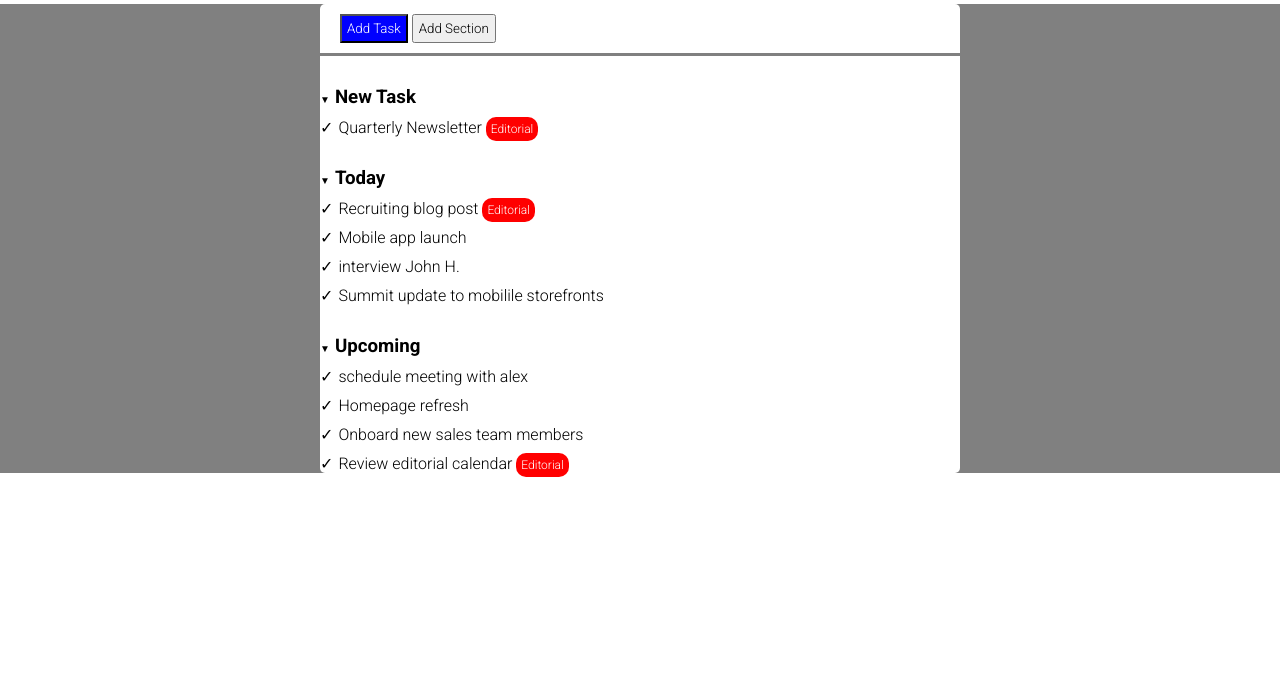
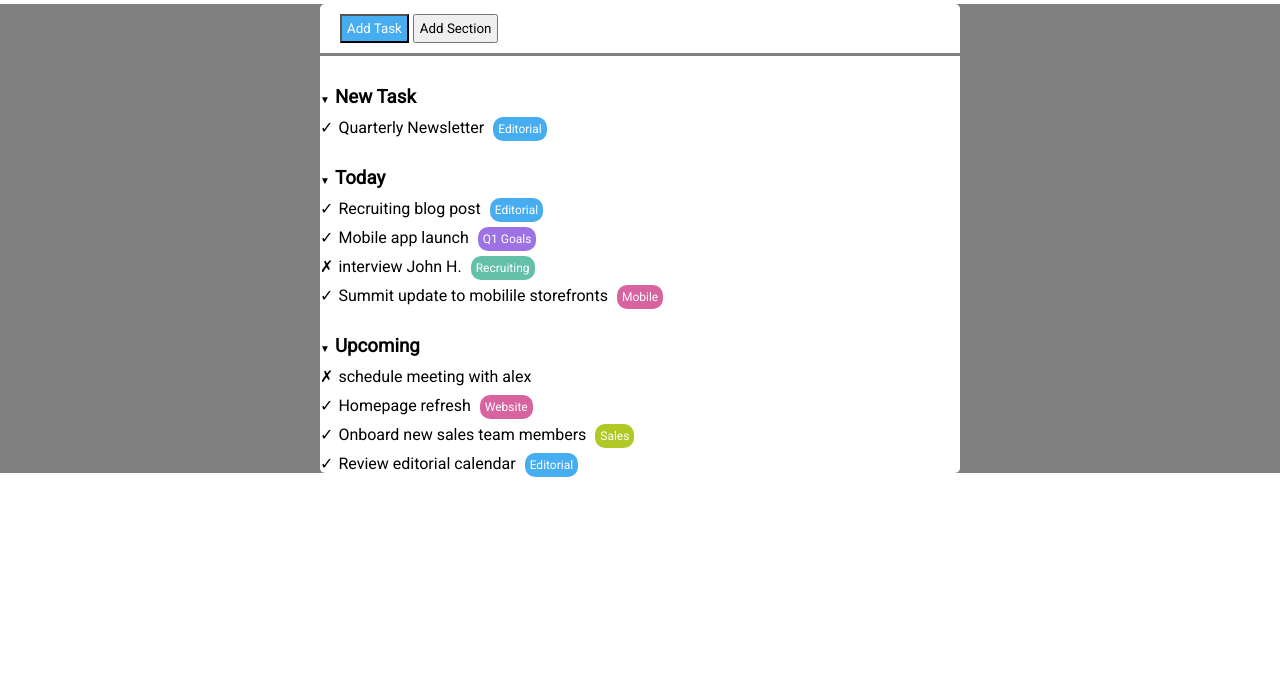
Before and after one commit to Fedois/html-css-toboolist, a plain HTML site: page index.html in a window 1280 px wide. Shown: the part 116-800 px from the top of the page. Drawn offline with Linux system fonts and the light colour scheme.

Commit message:
sistemazione colori nella lista

```diff
--- a/css/style.css
+++ b/css/style.css
@@ -24,15 +24,15 @@ main{
     margin: auto;
     border-radius: 5px;
 }
-.buttons{
+.input{
     padding: 10px 20px;
     border-bottom: 3px solid gray;
 }
-.input{
+.button{
     padding: 5px;
 }
 .one{
-    background-color: blue;
+    background-color: #47adf1;
     color: white;
 }
 h3{
@@ -49,13 +49,34 @@ p{
 p::before{
     content: '\2713 ';
     margin-right: 5px;
+    /* border: 1px solid red; */
 }
 span{
     font-size: 12px;
-    background-color: red;
     padding: 5px;
+    margin-left: 5px;
     border-radius: 10px;
     color: white;
 }
+.blue{
+    background-color: #47adf1;
+}
+.violet{
+    background-color: #9c72e4;
+}
+.green{
+    background-color: #64c0a9;
+}
+.orange{
+    background-color: #d863a1;
+}
+.red{
+    background-color: #d863a1;
+}
+.lime{
+    background-color: #b0c926;
+}
+.ballot::before{
+    content: '\2717';
 
 }
--- a/index.html
+++ b/index.html
@@ -7,7 +7,7 @@
     <link rel="stylesheet" href="css/style.css">
     <link rel="preconnect" href="https://fonts.googleapis.com">
     <link rel="preconnect" href="https://fonts.gstatic.com" crossorigin>
-    <link href="https://fonts.googleapis.com/css2?family=Roboto:wght@300;700&display=swap" rel="stylesheet">
+    <link href="https://fonts.googleapis.com/css2?family=Roboto:ital,wght@0;1,900&display=swap" rel="stylesheet">
     <title>Document</title>
 </head>
 <body>
@@ -23,9 +23,9 @@
         <div class="conteiner">
         <!-- bottoni -->
             <section>
-                <div class="buttons">
-                    <button class="input one">Add Task</button>
-                    <button class="input two">Add Section</button>
+                <div class="input">
+                    <button class="button one">Add Task</button>
+                    <button class="button two">Add Section</button>
                 </div>
             </section>
 
@@ -39,16 +39,32 @@
 
                     <h3>Today</h3>
                     <p>Recruiting blog post
-                    <span class="blue">Editorial</span>
+                        <span class="blue">Editorial</span>
                     </p>
-                    <p>Mobile app launch</p>
-                    <p>interview John H.</p>
-                    <p>Summit update to mobilile storefronts</p>
+
+                    <p>Mobile app launch
+                        <span class="violet">Q1 Goals</span>
+                    </p>
+
+                    <p class="ballot">interview John H.
+                        <span class="green">Recruiting</span>
+                    </p>
+
+                    <p>Summit update to mobilile storefronts
+                        <span class="orange">Mobile</span>
+                    </p>
 
                     <h3>Upcoming</h3>
-                    <p>schedule meeting with alex</p>
-                    <p>Homepage refresh</p>
-                    <p>Onboard new sales team members</p>
+                    <p class="ballot">schedule meeting with alex</p>
+
+                    <p>Homepage refresh
+                        <span class="red">Website</span>
+                    </p>
+
+                    <p>Onboard new sales team members
+                        <span class="lime">Sales</span>
+                    </p>
+
                     <p>Review editorial calendar
                     <span class="blue">Editorial</span>
                     </p>
```
